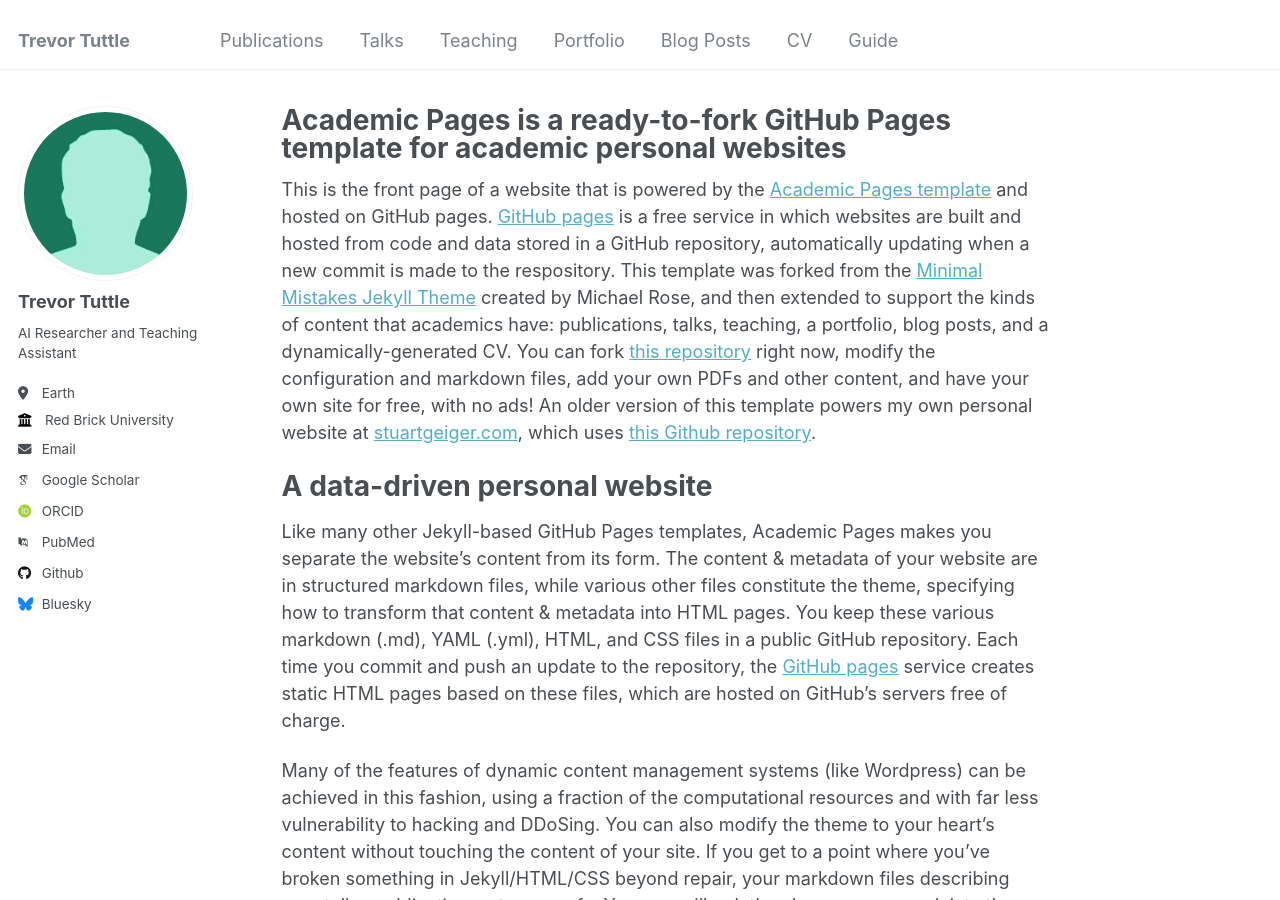
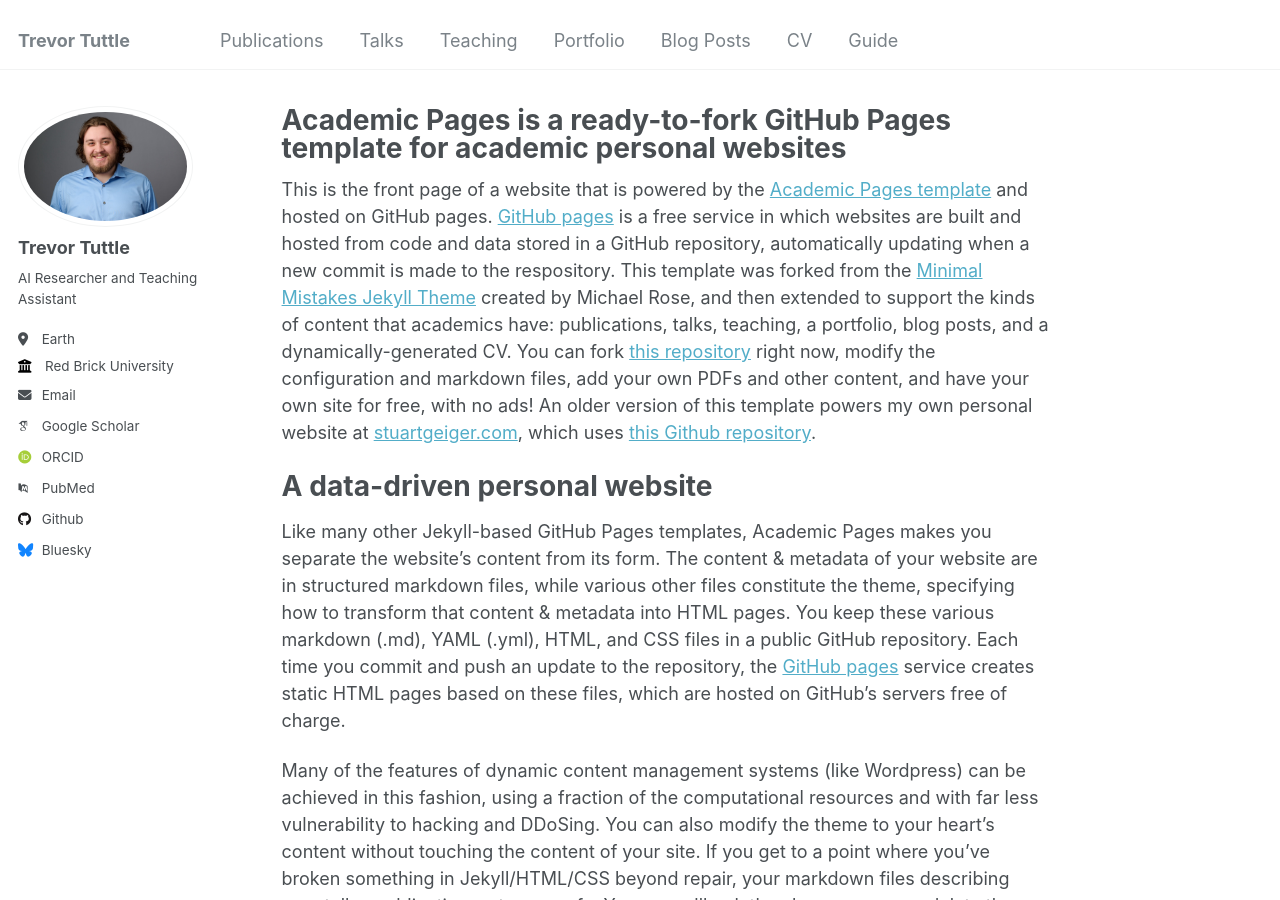
Before and after one commit to tjtuttle/tjtuttle.github.io, a Jekyll site: the page built from _pages/about.md, in a window 1280 px wide and 900 px high. Built offline with Jekyll 4.4.1, drawn with Linux system fonts in a browser that asks for light colours; some web fonts are replaced.

Commit message:
update config

```diff
--- a/_config.yml
+++ b/_config.yml
@@ -21,7 +21,7 @@ repository               : "academicpages/academicpages.github.io"
 #               Additional customization can be done by editing /_includes/author-profile.html
 author:
   # Biographic information
-  avatar           : "bio-photo-2.jpg"
+  avatar           : "headshot_2024.jpg"
   name             : "Trevor Tuttle"
   pronouns         : # example: "she/her"
   bio              : "AI Researcher and Teaching Assistant"
```
Also changed, not shown: images/headshot_2024.jpg.
